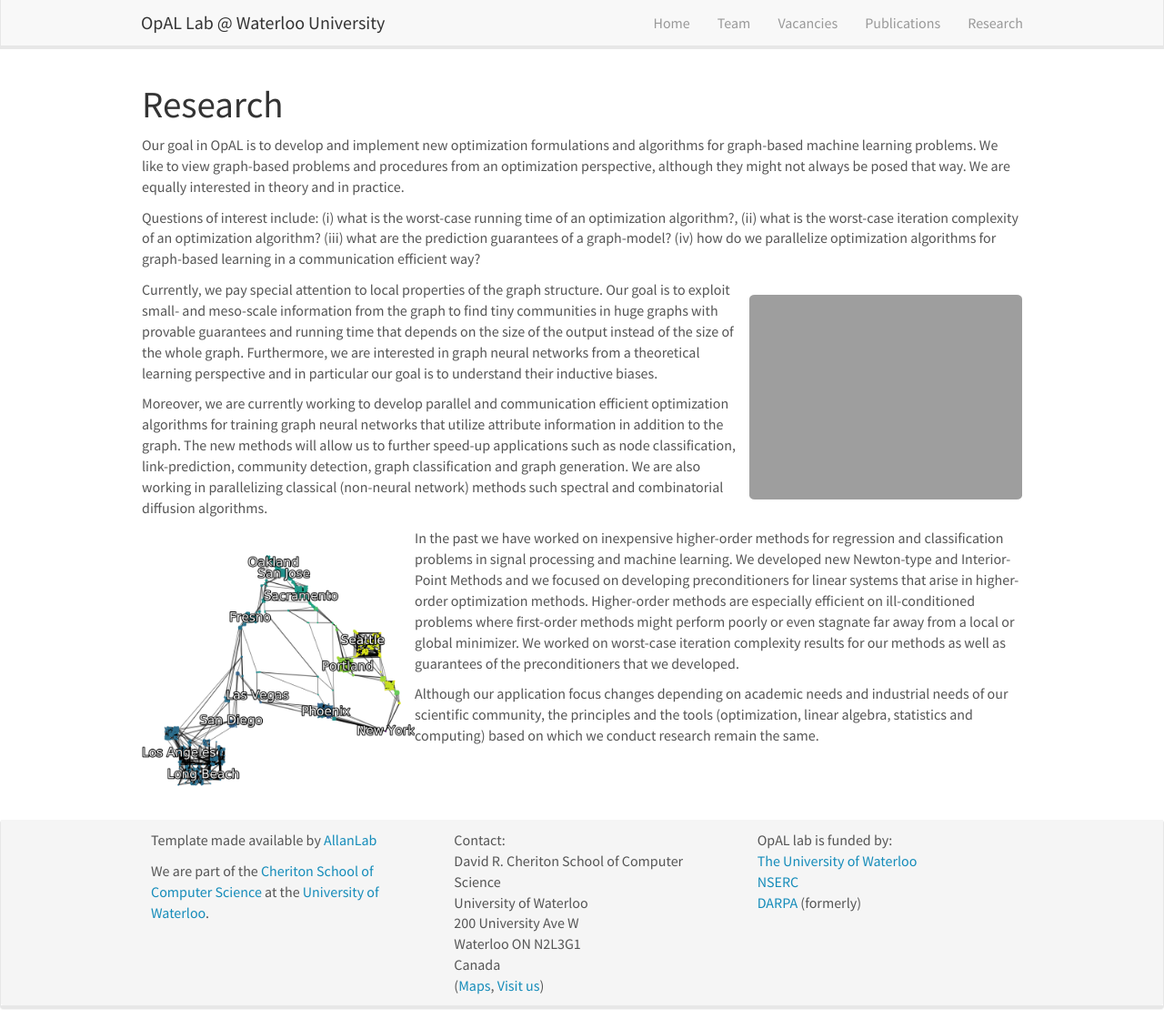
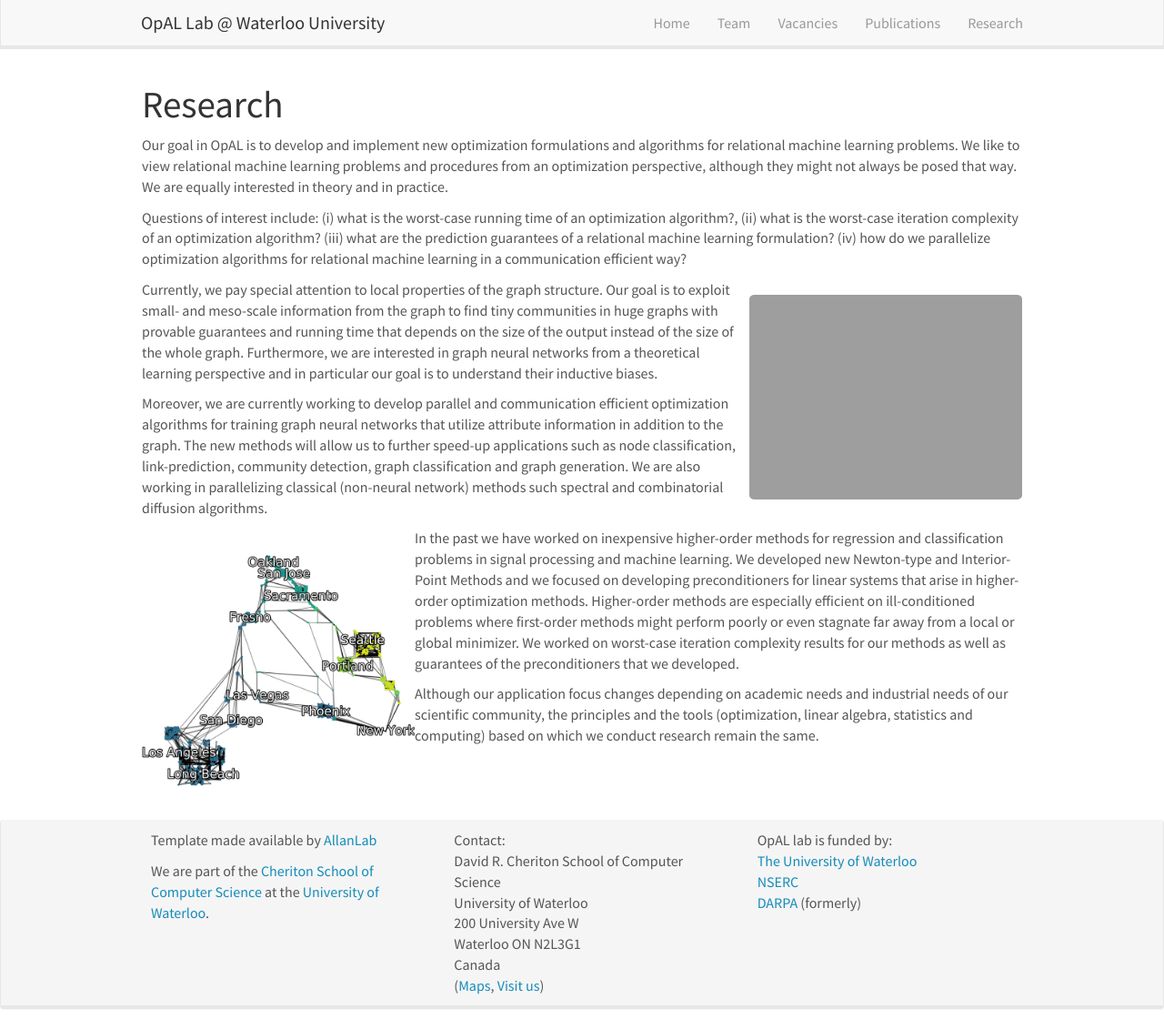
Before and after one commit to opallab/opallab.github.io, a Jekyll site: the page built from _pages/research.md, in a window 1280 px wide and 1131 px high. Shown: the whole window at 91% size. Built offline with Jekyll 4.4.1, drawn with Linux system fonts in a browser that asks for light colours; nearby versions of some CDN libraries.

Commit message:
accepted paper

```diff
--- a/_pages/research.md
+++ b/_pages/research.md
@@ -8,10 +8,10 @@ permalink: /research/
 
 # Research
 
-Our goal in OpAL is to develop and implement new optimization formulations and algorithms for graph-based machine learning problems. We like to view graph-based problems and procedures from an optimization perspective, although they might not always be posed that way. We are equally interested in theory and in practice.
+Our goal in OpAL is to develop and implement new optimization formulations and algorithms for relational machine learning problems. We like to view relational machine learning problems and procedures from an optimization perspective, although they might not always be posed that way. We are equally interested in theory and in practice.
 
-Questions of interest include: (i) what is the worst-case running time of an optimization algorithm?, (ii) what is the worst-case iteration complexity of an optimization algorithm? (iii) what are the prediction guarantees of a graph-model?
-(iv)  how do we parallelize optimization algorithms for graph-based learning in a communication efficient way?
+Questions of interest include: (i) what is the worst-case running time of an optimization algorithm?, (ii) what is the worst-case iteration complexity of an optimization algorithm? (iii) what are the prediction guarantees of a relational machine learning formulation?
+(iv)  how do we parallelize optimization algorithms for relational machine learning in a communication efficient way?
 
 ![]({{ site.url }}{{ site.baseurl }}/images/respic/sbm-example-louvian.pdf){: style="width: 300px; float: right; border: 10px"}
 
```
